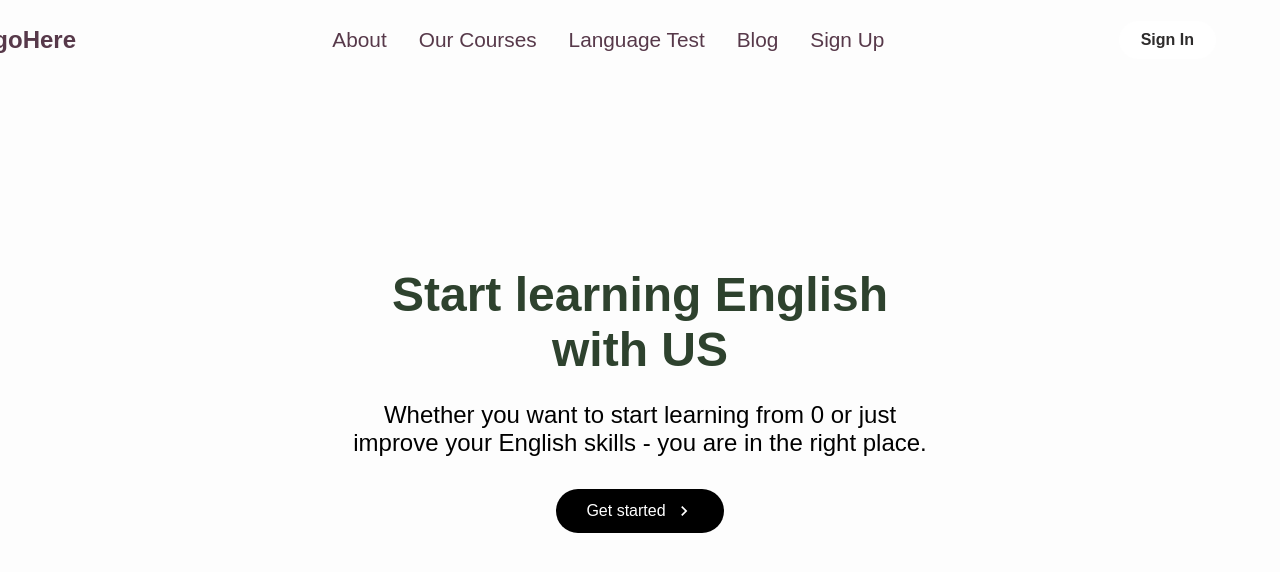
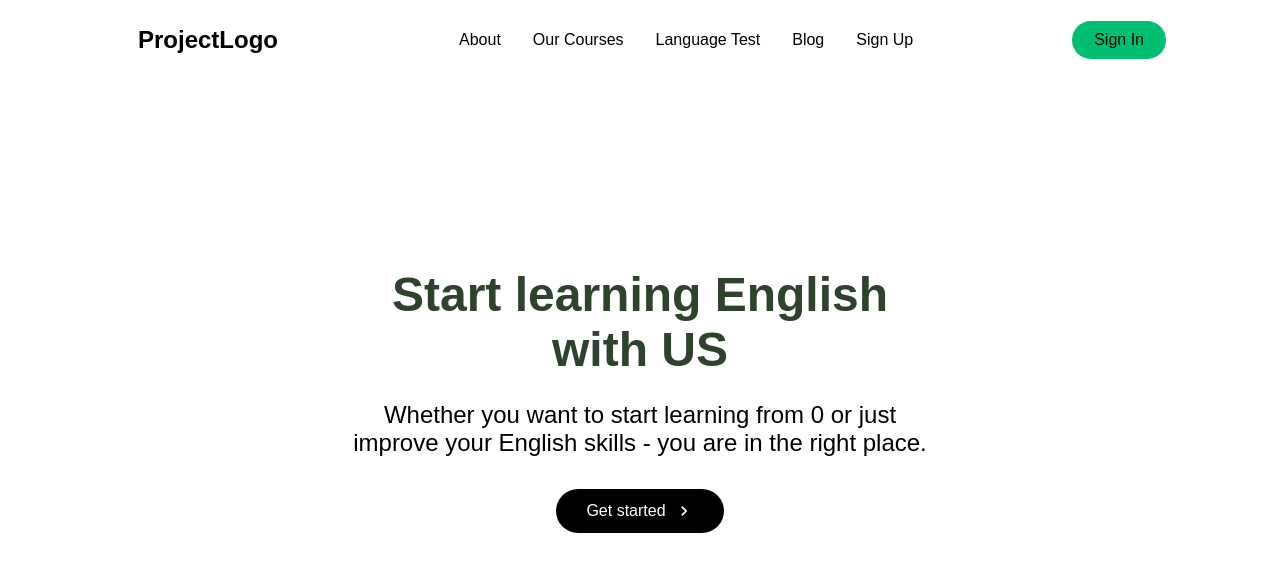
Before and after one commit to AnnaAn01/language-courses-react-website, a React (Create React App) app: page / in a window 1280 px wide. Shown: the top 572 px of the page. Built offline with nearby package versions, Linux system fonts and the light colour scheme.

Commit message:
styling the sidebar for mobile version

```diff
--- a/src/components/HeroSection/HeroElements.js
+++ b/src/components/HeroSection/HeroElements.js
@@ -1,15 +1,26 @@
 import styled from "styled-components";
 import { MdArrowForward, MdKeyboardArrowRight } from "react-icons/md";
 
+// export const HeroContainer = styled.div`
+//   // background: rgba(255, 140, 0, 0.5);
+//   background: #fdfdfd;
+//   display: flex;
+//   justify-content: center;
+//   align-items: center;
+//   padding: 0 30px;
+//   height: 800px;
+//   z-index: 8;
+// `;
+
 export const HeroContainer = styled.div`
-  // background: rgba(255, 140, 0, 0.5);
-  background: #fdfdfd;
+  background: #fff;
   display: flex;
   justify-content: center;
   align-items: center;
   padding: 0 30px;
   height: 800px;
-  z-index: 8;
+  position: relative;
+  z-index: 1;
 `;
 
 export const HeroBg = styled.div`
--- a/src/components/Navbar/NavbarElements.js
+++ b/src/components/Navbar/NavbarElements.js
@@ -1,25 +1,144 @@
+// import styled from "styled-components";
+// import { Link as LinkR } from "react-router-dom";
+// import { Link as LinkS } from "react-scroll";
+
+// export const Nav = styled.nav`
+//   background: #fdfdfd;
+//   // margin-top: -80px;
+//   // height: 80px;
+//   display: flex;
+//   justify-content: center;
+//   align-items: center;
+//   font-size: 1rem;
+//   position: sticky;
+//   top: 0;
+//   z-index: 10;
+
+//   @media screen and (max-width: 960px) {
+//     transition: 0.8s all ease;
+//   }
+// `;
+
+// export const NavbarContainer = styled.div`
+//   display: flex;
+//   justify-content: space-between;
+//   height: 80px;
+//   z-index: 1;
+//   width: 100%;
+//   padding: 0 24px;
+//   max-width: 1100px;
+// `;
+
+// export const NavLogo = styled(LinkR)`
+//   color: #57394a;
+//   display: flex;
+//   justify-self: flex-start;
+//   cursor: pointer;
+//   font-size: 1.5rem;
+//   align-items: center;
+//   margin-left: 24px;
+//   font-weight: bold;
+//   text-decoration: none;
+// `;
+
+// export const MobileIcon = styled.div`
+//   display: none;
+
+//   @media screen and (max-width: 768px) {
+//     display: block;
+//     position: absolute;
+//     top: 0;
+//     right: 0;
+//     transform: translate(-100%, 60%);
+//     font-size: 1.8rem;
+//     cursor: pointer;
+//     color: #000;
+//   }
+// `;
+
+// export const NavMenu = styled.ul`
+//   display: flex;
+//   align-items: center;
+//   list-style: none;
+//   text-align: center;
+//   margin-right: -22px;
+
+//   @media screen and (max-width: 768px) {
+//     display: none;
+//   }
+// `;
+
+// export const NavItem = styled.li`
+//   height: 80px;
+// `;
+
+// export const NavLinks = styled(LinkS)`
+//   color: #57394a;
+
+//   display: flex;
+//   align-items: center;
+//   text-decoration: none;
+//   padding: 0 1rem;
+//   height: 100%;
+//   cursor: pointer;
+//   font-size: 1.3rem;
+
+//   &.active {
+//     border-bottom: 3px solid #fabb51;
+//   }
+// `;
+
+// export const NavBtn = styled.nav`
+//   display: flex;
+//   align-items: center;
+
+//   @media screen and (max-width: 768px) {
+//     display: none;
+//   }
+// `;
+
+// export const NavBtnLink = styled(LinkR)`
+//   border-radius: 50px;
+//   background: #fff;
+//   white-space: nowrap;
+//   padding: 10px 22px;
+//   color: #2e2c2c;
+//   font-weight: bold;
+//   font-size: 16px;
+//   outline: none;
+//   border: none;
+//   cursor: pointer;
+//   text-decoration: none;
+//   transition: all 0.2s ease-in-out;
+//   // box-shadow: 0 1rem 2rem rgba(0, 0, 0, 0.3);
+
+//   &:hover {
+//     transition: all 0.2s ease-in-out;
+//     background: #3e8e7e;
+//     color: whitesmoke;
+//     transform: translateY(3px);
+//     // box-shadow: 0 1rem 2rem rgba(0, 0, 0, 0.1);
+//   }
+// `;
+
 import styled from "styled-components";
 import { Link as LinkR } from "react-router-dom";
 import { Link as LinkS } from "react-scroll";
 
 export const Nav = styled.nav`
-  background: #fdfdfd;
-  // background: linear-gradient(to right, #16a085, #14d4ae);
-  // background: linear-gradient(to right, #ff7a6d, #ff7a6d);
-  // background: linear-gradient(to right, #799f0c, #799f0c);
+  background: ${({ scrollNav }) => (scrollNav ? "#000" : "transparent")};
   height: 80px;
+  margin-top: -80px;
   display: flex;
   justify-content: center;
   align-items: center;
   font-size: 1rem;
   position: sticky;
+  top 0;
   z-index: 10;
-  // border-radius: 0 0 10px 10px;
-  // box-shadow: 0 1rem 2rem rgba(0, 0, 0, 0.2);
-  // box-shadow: 0 1rem 2rem rgba(170, 97, 7, 0.2);
 
   @media screen and (max-width: 960px) {
-    transition: 0.8s all ease;
+      transition: 0.8s all ease;
   }
 `;
 
@@ -30,17 +149,17 @@ export const NavbarContainer = styled.div`
   z-index: 1;
   width: 100%;
   padding: 0 24px;
-  max-width: 1200px;
+  max-width: 1100px;
 `;
 
 export const NavLogo = styled(LinkR)`
-  color: #57394a;
-  display: flex;
+  color: #000;
   justify-self: flex-start;
   cursor: pointer;
   font-size: 1.5rem;
+  display: flex;
   align-items: center;
-  margin-left: -100px;
+  margin-left: 24px;
   font-weight: bold;
   text-decoration: none;
 `;
@@ -56,7 +175,7 @@ export const MobileIcon = styled.div`
     transform: translate(-100%, 60%);
     font-size: 1.8rem;
     cursor: pointer;
-    color: #fff;
+    color: #000;
   }
 `;
 
@@ -77,18 +196,16 @@ export const NavItem = styled.li`
 `;
 
 export const NavLinks = styled(LinkS)`
-  color: #57394a;
-
+  color: #000;
   display: flex;
   align-items: center;
   text-decoration: none;
   padding: 0 1rem;
   height: 100%;
   cursor: pointer;
-  font-size: 1.3rem;
 
   &.active {
-    border-bottom: 3px solid #fabb51;
+    border-bottom: 3px solid #01bf71;
   }
 `;
 
@@ -103,24 +220,21 @@ export const NavBtn = styled.nav`
 
 export const NavBtnLink = styled(LinkR)`
   border-radius: 50px;
-  background: #fff;
+  background: #01bf71;
   white-space: nowrap;
   padding: 10px 22px;
-  color: #2e2c2c;
-  font-weight: bold;
+  color: #010606;
   font-size: 16px;
   outline: none;
-  border: none;
+  border:none;
   cursor: pointer;
+  transition: all 0.2s ease-in-out;
   text-decoration: none;
-  transition: all 0.2s ease-in-out;
-  // box-shadow: 0 1rem 2rem rgba(0, 0, 0, 0.3);
 
   &:hover {
-    transition: all 0.2s ease-in-out;
-    background: whitesmoke;
-    color: #3e8e7e;
-    transform: translateY(3px);
-    // box-shadow: 0 1rem 2rem rgba(0, 0, 0, 0.1);
+      transition: a;; 0.2s ease-in-out;
+      background: #fff;
+      color: #010606;
+
   }
 `;
--- a/src/components/Navbar/index.js
+++ b/src/components/Navbar/index.js
@@ -1,5 +1,59 @@
-import React from "react";
+// import React from "react";
+// import { FaBars } from "react-icons/fa";
+// import {
+//   Nav,
+//   NavbarContainer,
+//   NavLogo,
+//   MobileIcon,
+//   NavMenu,
+//   NavItem,
+//   NavLinks,
+//   NavBtn,
+//   NavBtnLink,
+// } from "./NavbarElements";
+
+// function Navbar({ toggle }) {
+//   return (
+//     <div>
+//       <Nav>
+//         <NavbarContainer>
+//           <NavLogo to="/">LogoHere</NavLogo>
+//           <MobileIcon onClick={toggle}>
+//             <FaBars />
+//           </MobileIcon>
+//           <NavMenu>
+//             <NavItem>
+//               <NavLinks to="about">About</NavLinks>
+//             </NavItem>
+//             <NavItem>
+//               <NavLinks to="courses">Our Courses</NavLinks>
+//             </NavItem>
+//             <NavItem>
+//               <NavLinks to="language-test">Language Test</NavLinks>
+//             </NavItem>
+//             <NavItem>
+//               <NavLinks to="blog">Blog</NavLinks>
+//             </NavItem>
+//             <NavItem>
+//               <NavLinks to="signup">Sign Up</NavLinks>
+//             </NavItem>
+//           </NavMenu>
+//           <NavBtn>
+//             <NavBtnLink to="/signin">Sign In</NavBtnLink>
+//           </NavBtn>
+//         </NavbarContainer>
+//       </Nav>
+//     </div>
+//   );
+// }
+
+// export default Navbar;
+
+import React, { useEffect, useState } from "react";
 import { FaBars } from "react-icons/fa";
+import { IconContext } from "react-icons/lib";
+import { animateScroll as scroll } from "react-scroll";
+
 import {
   Nav,
   NavbarContainer,
@@ -12,39 +66,113 @@ import {
   NavBtnLink,
 } from "./NavbarElements";
 
-function Navbar({ toggle }) {
+const Navbar = ({ toggle }) => {
+  const [scrollNav, setScrollNav] = useState(false);
+
+  const changeNav = () => {
+    if (window.scrollY >= 80) {
+      setScrollNav(true);
+    } else {
+      setScrollNav(false);
+    }
+  };
+
+  useEffect(() => {
+    window.addEventListener("scroll", changeNav);
+  }, []);
+
+  const toggleHome = () => {
+    scroll.scrollToTop();
+  };
+
   return (
-    <div>
-      <Nav>
+    <IconContext.Provider value={{ color: "#000" }}>
+      <Nav scrollNav={scrollNav}>
         <NavbarContainer>
-          <NavLogo to="/">LogoHere</NavLogo>
+          <NavLogo to="/" onClick={toggleHome}>
+            ProjectLogo
+          </NavLogo>
           <MobileIcon onClick={toggle}>
             <FaBars />
           </MobileIcon>
           <NavMenu>
             <NavItem>
-              <NavLinks to="about">About</NavLinks>
+              <NavLinks
+                to="about"
+                smooth={true}
+                duration={500}
+                spy={true}
+                exact={true}
+                offset={-80}
+              >
+                About
+              </NavLinks>
             </NavItem>
             <NavItem>
-              <NavLinks to="courses">Our Courses</NavLinks>
+              <NavLinks
+                to="courses"
+                smooth={true}
+                duration={500}
+                spy={true}
+                exact={true}
+                offset={-80}
+              >
+                Our Courses
+              </NavLinks>
             </NavItem>
             <NavItem>
-              <NavLinks to="language-test">Language Test</NavLinks>
+              <NavLinks
+                to="language-test"
+                smooth={true}
+                duration={500}
+                spy={true}
+                exact={true}
+                offset={-80}
+              >
+                Language Test
+              </NavLinks>
             </NavItem>
             <NavItem>
-              <NavLinks to="blog">Blog</NavLinks>
+              <NavLinks
+                to="blog"
+                smooth={true}
+                duration={500}
+                spy={true}
+                exact={true}
+                offset={-80}
+              >
+                Blog
+              </NavLinks>
             </NavItem>
             <NavItem>
-              <NavLinks to="signup">Sign Up</NavLinks>
+              <NavLinks
+                to="signup"
+                smooth={true}
+                duration={500}
+                spy={true}
+                exact={true}
+                offset={-80}
+              >
+                Sign Up
+              </NavLinks>
             </NavItem>
           </NavMenu>
           <NavBtn>
-            <NavBtnLink to="/signin">Sign In</NavBtnLink>
+            <NavBtnLink
+              to="/signin"
+              smooth={true}
+              duration={500}
+              spy={true}
+              exact={true}
+              offset={-80}
+            >
+              Sign In
+            </NavBtnLink>
           </NavBtn>
         </NavbarContainer>
       </Nav>
-    </div>
+    </IconContext.Provider>
   );
-}
+};
 
 export default Navbar;
--- a/src/components/Sidebar/index.js
+++ b/src/components/Sidebar/index.js
@@ -13,11 +13,10 @@ import {
 const Sidebar = ({ isOpen, toggle }) => {
   return (
     <SidebarContainer isOpen={isOpen} onClick={toggle}>
-      <Icon>
-        <CloseIcon onClick={toggle} />
+      <Icon onClick={toggle}>
+        <CloseIcon />
       </Icon>
       <SidebarWrapper>
-        <SideBtnWrap>
         <SidebarMenu>
           <SidebarLink to="about" onClick={toggle}>
             About
@@ -34,10 +33,9 @@ const Sidebar = ({ isOpen, toggle }) => {
           <SidebarLink to="signup" onClick={toggle}>
             Sign Up
           </SidebarLink>
-            <SidebarRoute to="/signin" onClick={toggle}>
-              Sign In
-            </SidebarRoute>
         </SidebarMenu>
+        <SideBtnWrap>
+          <SidebarRoute to="signin">Sign In</SidebarRoute>
         </SideBtnWrap>
       </SidebarWrapper>
     </SidebarContainer>
--- a/src/pages/index.js
+++ b/src/pages/index.js
@@ -5,6 +5,7 @@ import HeroSection from "../components/HeroSection";
 
 const Home = () => {
   const [isOpen, setIsOpen] = useState(false);
+
   const toggle = () => {
     setIsOpen(!isOpen);
   };
```
Also changed, not shown: src/components/Sidebar/SidebarElements.js (+115 -23 lines), src/components/pages/About.js (deleted). Lines whose indentation alone changed are shown as unchanged.
